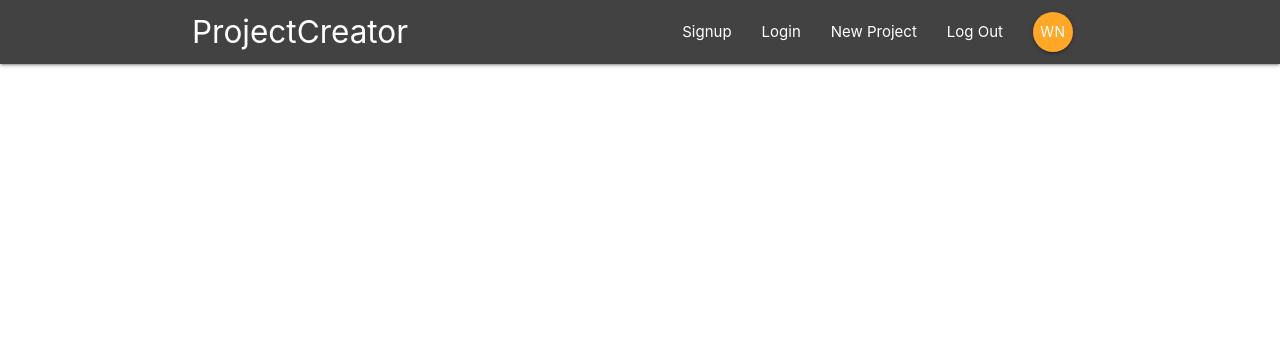
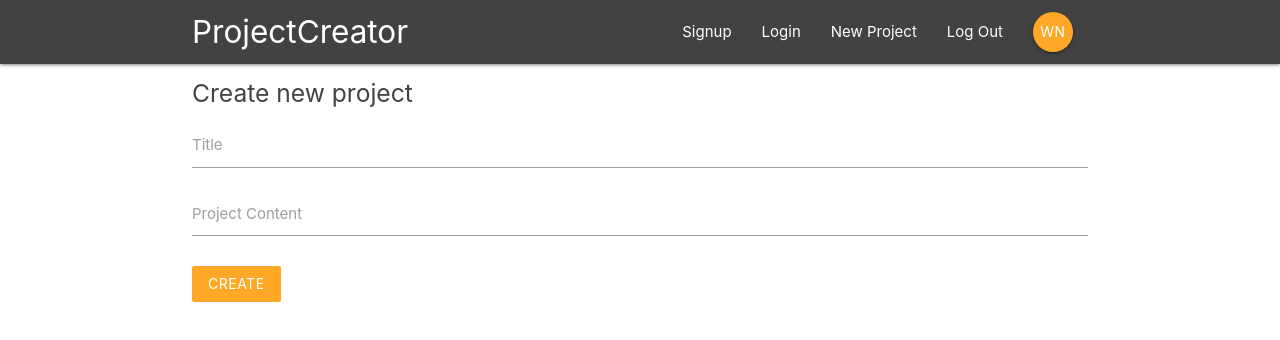
Before and after one commit to dakaney/ProjectCreator, a React (Create React App) app: page /create in a window 1280 px wide. Shown: the top 340 px of the page. Built offline with nearby package versions, Linux system fonts and the light colour scheme.

Commit message:
added in project creation form

```diff
--- a/src/App.js
+++ b/src/App.js
@@ -5,6 +5,7 @@
 import ProjectDetails from './components/projects/ProjectDetails'
 import SignIn from './components/auth/SignIn'
 import SignUp from './components/auth/SignUp'
+import CreateProject from './components/projects/CreateProject'
 
 class App extends Component {
   render() {
@@ -17,6 +18,7 @@
             <Route path='/project/:id' component={ProjectDetails} />
             <Route path='/signin' component={SignIn} />
             <Route path='/signup' component={SignUp} />
+            <Route path='/create' component={CreateProject} />
           </Switch>
         </div>
       </BrowserRouter>
--- a/src/components/projects/CreateProject.js
+++ b/src/components/projects/CreateProject.js
@@ -0,0 +1,39 @@
+import React, { Component } from 'react'
+
+class CreateProject extends Component {
+    state = {
+        title: '',
+        content: ''
+    }
+    handleChange = (e) => {
+        this.setState({
+            [e.target.id]: e.target.value
+        })
+    }
+    handleSubmit = (e) => {
+        e.preventDefault();
+        console.log(this.state)
+    }
+  render() {
+    return (
+      <div className="container">
+        <form onSubmit={this.handleSubmit} className="white">
+            <h5 className="grey-text text-darken-3">Create new project</h5>
+            <div className="input-field">
+                <label htmlFor="title">Title</label>
+                <input type="text" id="title" onChange={this.handleChange}/>
+            </div>
+            <div className="input-field">
+                <label htmlFor="content">Project Content</label>
+                <textarea id="content" className="materialize-textarea" onChange={this.handleChange}/>
+            </div>
+            <div className="input-field">
+            <button className="btn orange lighten-1 z-depth-0">Create</button>
+            </div>
+        </form>
+      </div>
+    )
+  }
+}
+
+export default CreateProject
```
